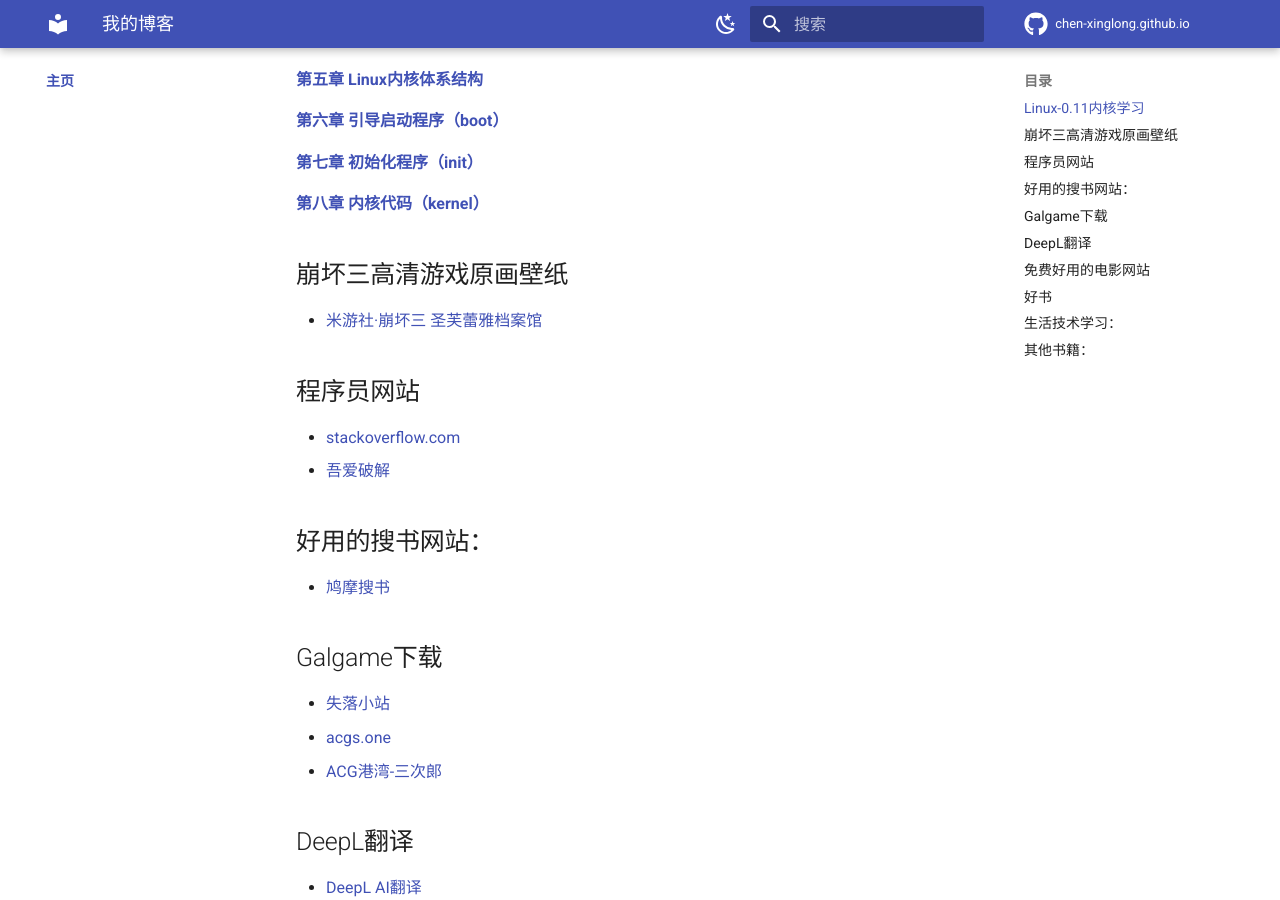
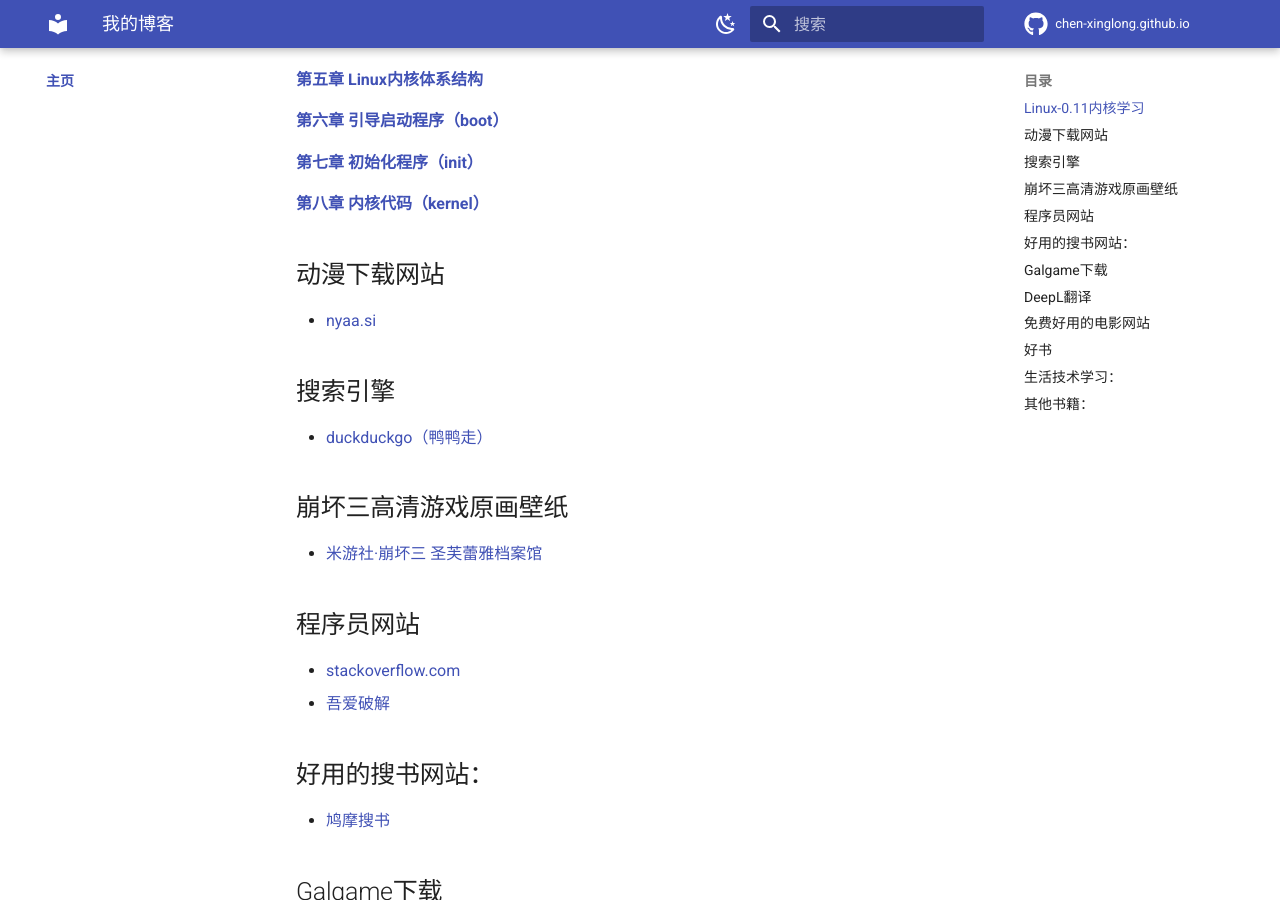
Before and after one commit to chen-xinglong/chen-xinglong.github.io, an MkDocs documentation site: the page built from docs/index.md, in a window 1280 px wide and 900 px high, scrolled down 420 px. Built offline with MkDocs 1.6.1 and Material for MkDocs 9.7.7, drawn with Linux system fonts in a browser that asks for light colours; comment, search, counter and statistics services are not loaded.

Commit message:
modify index.md

```diff
--- a/docs/index.md
+++ b/docs/index.md
@@ -27,7 +27,12 @@ comments: true
 
 
 
+## 动漫下载网站
+- [nyaa.si](https://nyaa.si/)
 
+## 搜索引擎
+
+- [duckduckgo（鸭鸭走）](https://duckduckgo.com/)
 
 ## 崩坏三高清游戏原画壁纸
 - [米游社·崩坏三 圣芙蕾雅档案馆](https://bbs.mihoyo.com/bh3/wiki/channel/map/24/37?bbs_presentation_style=no_header)
```
